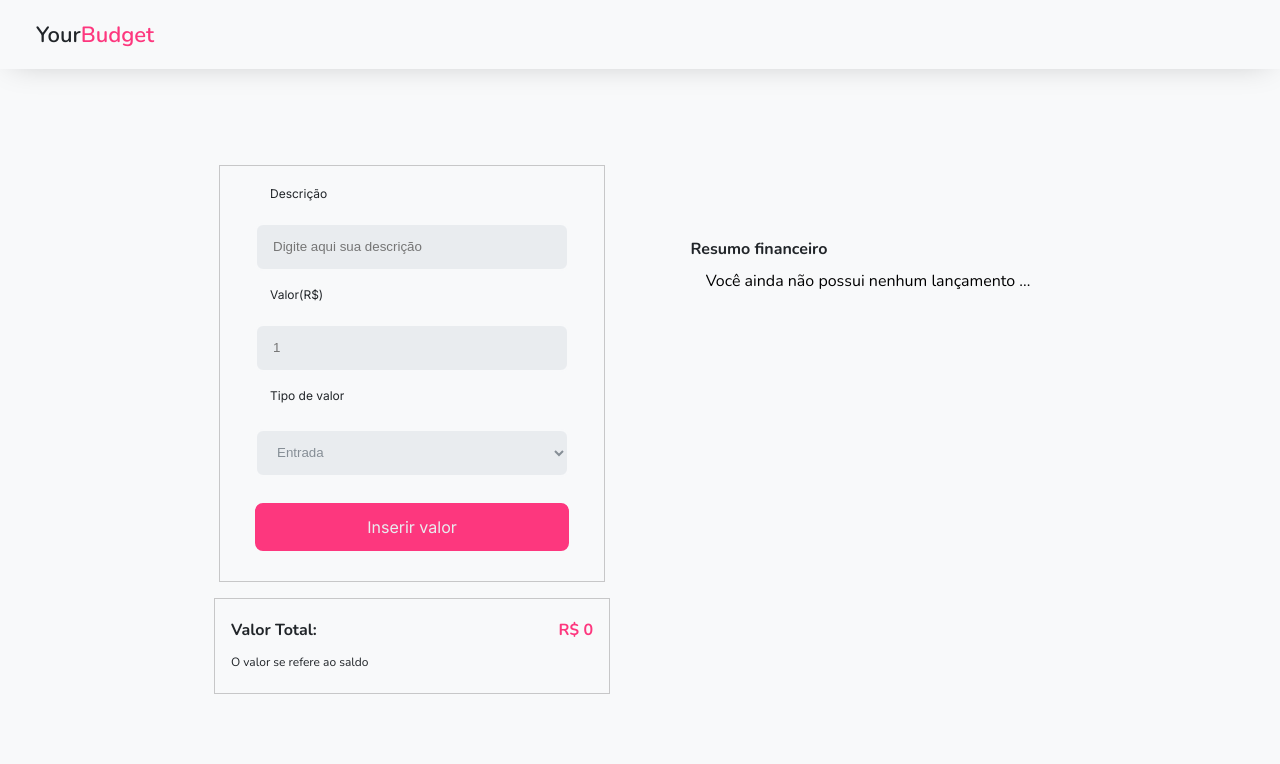
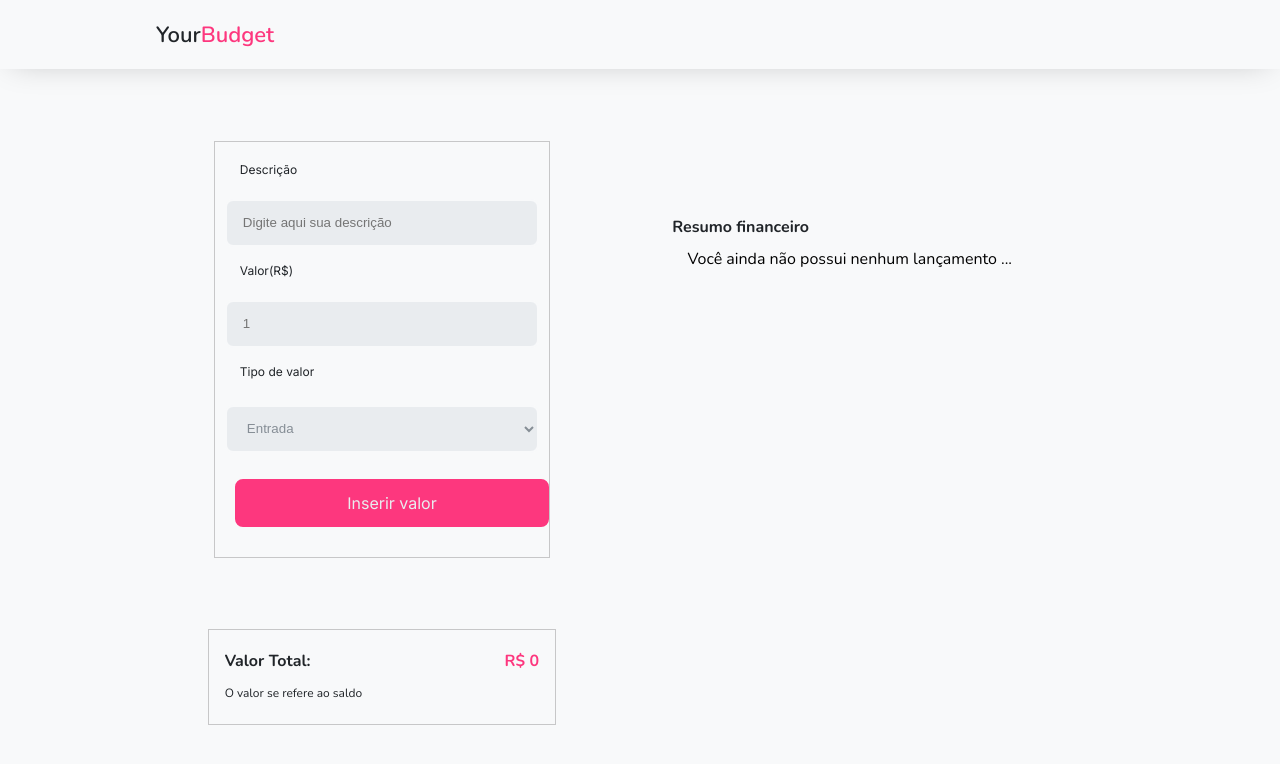
Before and after one commit to nicole-pimenta/yourBudget, a React (Vite) app: page / in a window 1280 px wide. Shown: the top 764 px of the page. Built offline with nearby package versions, Linux system fonts and the light colour scheme.

Commit message:
fix: layout adjusts

```diff
--- a/src/components/Form/formSchema.js
+++ b/src/components/Form/formSchema.js
@@ -1,9 +1,7 @@
 import { z } from "zod";
 
 export const formSchema = z.object({
-  description: z
-    .string()
-    .min(3, "A descrição é obrigatória e precisa de pelo menos 3 caracteres"),
+  description: z.string().min(3, "A descrição é obrigatória"),
   value: z.string(),
   type: z.string(),
 });
--- a/src/components/Header/index.jsx
+++ b/src/components/Header/index.jsx
@@ -1,15 +1,15 @@
-import React from "react";
 import { StyledTitle2 } from "../../styles/typography";
+import { StyledContainer } from "../../styles/container";
 import { StyledHeader } from "./style";
 
 const Header = () => {
   return (
     <StyledHeader>
-      <div className="container">
+      <StyledContainer>
         <StyledTitle2>
           Your<span>Budget</span>
         </StyledTitle2>
-      </div>
+      </StyledContainer>
     </StyledHeader>
   );
 };
--- a/src/components/Header/style.js
+++ b/src/components/Header/style.js
@@ -5,7 +5,6 @@ export const StyledHeader = styled.header`
   box-shadow: 0px 4px 32px -12px rgba(0, 0, 0, 0.25);
   display: flex;
   align-items: center;
-  padding: 20px;
 
   span {
     font-size: var(--title-2);
@@ -14,3 +13,11 @@ export const StyledHeader = styled.header`
     color: var(--color-primary);
   }
 `;
+
+export const ContainerHeader = styled.div`
+  width: 90%;
+  max-width: 900px;
+  margin: 0 auto;
+  padding-left: 1rem;
+  padding-right: 1rem;
+`;
--- a/src/pages/HomePage/index.jsx
+++ b/src/pages/HomePage/index.jsx
@@ -1,9 +1,10 @@
-import { React, useState } from "react";
+import { useState } from "react";
 import Form from "../../components/Form";
 import Header from "../../components/Header";
 import List from "../../components/List";
 import TotalMoney from "../../components/TotalMoney";
-import { StyledContainer } from "./style";
+import { StyledContainer } from "../../styles/container";
+import { StyledHomePage, FormSection, ListSection } from "./style";
 
 const HomePage = () => {
   const [listTransactions, setListTransactions] = useState([]);
@@ -12,21 +13,23 @@ const HomePage = () => {
     <>
       <Header />
       <StyledContainer>
-        <section>
+        <StyledHomePage>
+          <FormSection>
             <Form
               listTransactions={listTransactions}
               setListTransactions={setListTransactions}
             />
 
             <TotalMoney listTransactions={listTransactions} />
-        </section>
+          </FormSection>
 
-        <section>
+          <ListSection>
             <List
               listTransactions={listTransactions}
               setListTransactions={setListTransactions}
             />
-        </section>
+          </ListSection>
+        </StyledHomePage>
       </StyledContainer>
     </>
   );
--- a/src/pages/HomePage/style.js
+++ b/src/pages/HomePage/style.js
@@ -1,33 +1,44 @@
 import styled from "styled-components";
 
-export const StyledContainer = styled.div`
-  width: 90%;
-  margin: 0 auto;
+export const StyledHomePage = styled.div`
+  position: relative;
+  top: 20px;
+  max-height: 800px;
+  width: 100%;
+  display: flex;
+  justify-content: space-evenly;
+
+  @media (max-width: 800px) {
+    flex-direction: column;
+    align-items: center;
+    justify-content: space-between;
+    background-color: blue;
+    gap: 30px;
+  }
+`;
+
+export const FormSection = styled.section`
   display: flex;
   flex-direction: column;
   align-items: center;
-  justify-content: flex-start;
-  gap: 1rem;
+  justify-content: center;
+  width: 40%;
+  gap: 20px;
 
-  section {
+  @media (max-width: 800px) {
     width: 100%;
-    display: flex;
-    flex-direction: column;
-    align-items: center;
-    justify-content: center;
-    height: 50vh;
-    gap: 1rem;
-  }
-
-  @media (min-width: 1024px) {
-    width: 70%;
-    height: 90vh;
-    flex-direction: row;
-    justify-content: center;
-
-    section {
-      width: 50%;
-      height: 60vh;
-    }
   }
 `;
+
+export const ListSection = styled.section`
+  display: flex;
+  flex-direction: column;
+  align-items: center;
+  justify-content: center;
+  width: 50%;
+  gap: 20px;
+
+  @media (max-width: 800px) {
+    width: 100%;
+  }
+`;
--- /dev/null
+++ b/src/styles/container.jsx
@@ -0,0 +1,9 @@
+import styled from "styled-components";
+
+export const StyledContainer = styled.div`
+  width: 90%;
+  max-width: 1000px;
+  margin: 0 auto;
+  padding-left: 1rem;
+  padding-right: 1rem;
+`;
```
Also changed, not shown: 1 other file (tests, documents, lock files or other folders). Lines whose indentation alone changed are shown as unchanged.
